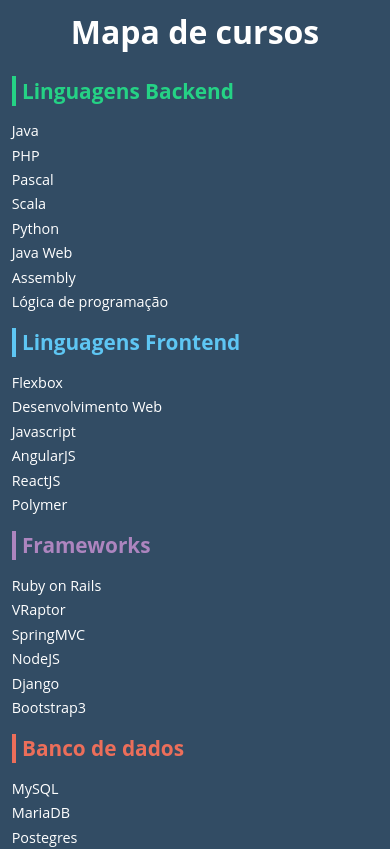
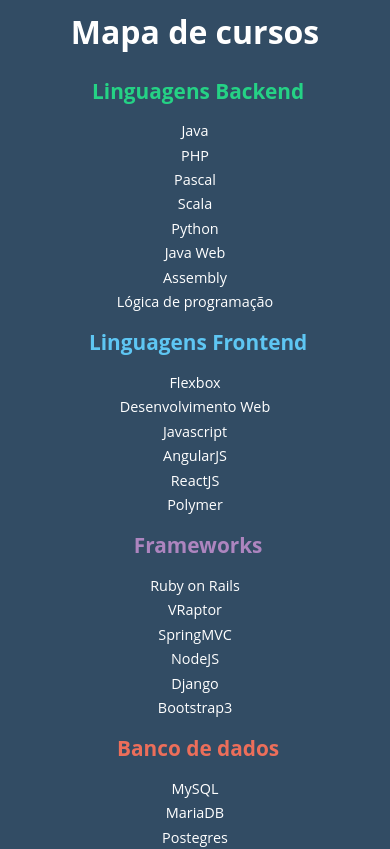
Before and after one commit to eliasmcastro/alura-flexbox-posicione-elementos-na-tela, a plain HTML site: page index.html in a window 390 px wide. Shown: the part 2720-3569 px from the top of the page. Drawn offline with Linux system fonts and the light colour scheme.

Commit message:
Melhorando versão mobile

```diff
--- a/css/style.css
+++ b/css/style.css
@@ -182,12 +182,16 @@ body {
 
 .footer .map .map-list {
   display: flex;
-  flex-direction: column;
   flex-wrap: wrap;
-  height: 250px;
+  justify-content: space-between;
 }
 
-.footer .map .map-list .map-title {
+.footer .map .map-list .map-group {
+  display: flex;
+  flex-direction: column;
+}
+
+.footer .map .map-list .map-group .map-title {
   font-weight: 700;
   font-size: 1.3em;
   margin: 0.9em 0;
@@ -196,31 +200,31 @@ body {
   padding-bottom: 0.2em;
 }
 
-.footer .map .map-list .map-title-backend {
+.footer .map .map-list .map-group .map-title-backend {
   color: #25d285;
   border-left: 4px solid #25d285;
 }
 
-.footer .map .map-list .map-title-frontend {
+.footer .map .map-list .map-group .map-title-frontend {
   color: #5ec6f3;
   border-left: 4px solid #5ec6f3;
 }
 
-.footer .map .map-list .map-title-framework {
+.footer .map .map-list .map-group .map-title-framework {
   color: #ad85bf;
   border-left: 4px solid #ad85bf;
 }
 
-.footer .map .map-list .map-title-database {
+.footer .map .map-list .map-group .map-title-database {
   color: #ec6e5a;
   border-left: 4px solid #ec6e5a;
 }
 
-.footer .map .map-list .map-title + .map-link {
+.footer .map .map-list .map-group .map-title + .map-link {
   margin-top: 0;
 }
 
-.footer .map .map-list .map-link {
+.footer .map .map-list .map-group .map-link {
   text-decoration: none;
   color: #fff;
   margin-top: 10px;
@@ -381,6 +385,10 @@ body {
   }
 
   /*-- FOOTER --*/
+  .footer .map .map-list .map-group {
+    flex: 50%;
+  }
+
   .contact-form {
     width: 40%;
   }
@@ -422,8 +430,13 @@ body {
   }
 
   /*-- FOOTER --*/
-  .footer .map .map-list {
-    height: auto;
+  .footer .map .map-list .map-group {
+    flex: 100%;
+    text-align: center;
+  }
+
+  .footer .map .map-list .map-group .map-title {
+    border-left: initial;
   }
 
   .patreon .container {
--- a/index.html
+++ b/index.html
@@ -1,15 +1,14 @@
 <!DOCTYPE html>
 <html lang="en">
   <head>
-	<meta charset="UTF-8">
-	<meta http-equiv="X-UA-Compatible" content="IE=edge">
-	<meta name="viewport" content="width=device-width, initial-scale=1.0">
+    <meta charset="UTF-8" />
+    <meta http-equiv="X-UA-Compatible" content="IE=edge" />
+    <meta name="viewport" content="width=device-width, initial-scale=1.0" />
     <title>Alurinha | Cursos online</title>
-	<link href="css/reset.css" rel="stylesheet">
-	<link href="css/style.css" rel="stylesheet">
+    <link href="css/reset.css" rel="stylesheet" />
+    <link href="css/style.css" rel="stylesheet" />
   </head>
   <body>
-
     <header class="header">
       <div class="container">
         <h1 class="title">
@@ -52,7 +51,14 @@
 
       <section class="about">
         <div class="container">
-				<iframe src="https://www.youtube.com/embed/bIlOsJzBVaY?list=PLh2Y_pKOa4UcF1BYPJR3EIMRi3nWAUxIp" class="video" width="560" height="315" frameborder="0" allowfullscreen></iframe>
+          <iframe
+            src="https://www.youtube.com/embed/bIlOsJzBVaY?list=PLh2Y_pKOa4UcF1BYPJR3EIMRi3nWAUxIp"
+            class="video"
+            width="560"
+            height="315"
+            frameborder="0"
+            allowfullscreen
+          ></iframe>
           <div class="advantages">
             <h2 class="title">Vantagens do Alurinha</h2>
             <ul class="advantages-list">
@@ -71,6 +77,7 @@
         <section class="map">
           <h3 class="subtitle">Mapa de cursos</h3>
           <nav class="map-list">
+            <div class="map-group">
               <h4 class="map-title map-title-backend">Linguagens Backend</h4>
               <a href="#" class="map-link">Java</a>
               <a href="#" class="map-link">PHP</a>
@@ -80,7 +87,9 @@
               <a href="#" class="map-link">Java Web</a>
               <a href="#" class="map-link">Assembly</a>
               <a href="#" class="map-link">Lógica de programação</a>
+            </div>
 
+            <div class="map-group">
               <h4 class="map-title map-title-frontend">Linguagens Frontend</h4>
               <a href="#" class="map-link">Flexbox</a>
               <a href="#" class="map-link">Desenvolvimento Web</a>
@@ -88,7 +97,9 @@
               <a href="#" class="map-link">AngularJS</a>
               <a href="#" class="map-link">ReactJS</a>
               <a href="#" class="map-link">Polymer</a>
+            </div>
 
+            <div class="map-group">
               <h4 class="map-title map-title-framework">Frameworks</h4>
               <a href="#" class="map-link">Ruby on Rails</a>
               <a href="#" class="map-link">VRaptor</a>
@@ -96,11 +107,14 @@
               <a href="#" class="map-link">NodeJS</a>
               <a href="#" class="map-link">Django</a>
               <a href="#" class="map-link">Bootstrap3</a>
+            </div>
 
+            <div class="map-group">
               <h4 class="map-title map-title-database">Banco de dados</h4>
               <a href="#" class="map-link">MySQL</a>
               <a href="#" class="map-link">MariaDB</a>
               <a href="#" class="map-link">Postegres</a>
+            </div>
           </nav>
         </section>
       </div>
@@ -109,20 +123,28 @@
         <div class="container">
           <ul class="patreon-list">
             <li>
-						<a href="#"><img src="img/logos/alura.svg" alt="Logo da Alura"></a>
+              <a href="#">
+                <img src="img/logos/alura.svg" alt="Logo da Alura" />
+              </a>
             </li>
             <li>
-						<a href="#"><img src="img/logos/caelum.svg" alt="Logo da Caelum"></a>
+              <a href="#">
+                <img src="img/logos/caelum.svg" alt="Logo da Caelum" />
+              </a>
             </li>
             <li>
-						<a href="#"><img src="img/logos/cdc.svg" alt="Logo da Casa do Código"></a>
+              <a href="#">
+                <img src="img/logos/cdc.svg" alt="Logo da Casa do Código" />
+              </a>
             </li>
           </ul>
           <form class="contact-form" action="#">
             <fieldset>
-						<legend class="legend" for="email-contato">Entre em contato conosco</legend>
+              <legend class="legend" for="email-contato">
+                Entre em contato conosco
+              </legend>
               <div class="fieldset">
-							<input type="email" id="email-contato" name="email-contato">
+                <input type="email" id="email-contato" name="email-contato" />
                 <button type="submit">Enviar</button>
               </div>
             </fieldset>
@@ -130,6 +152,5 @@
         </div>
       </section>
     </footer>
-
   </body>
 </html>
```
Lines whose indentation alone changed are shown as unchanged.
